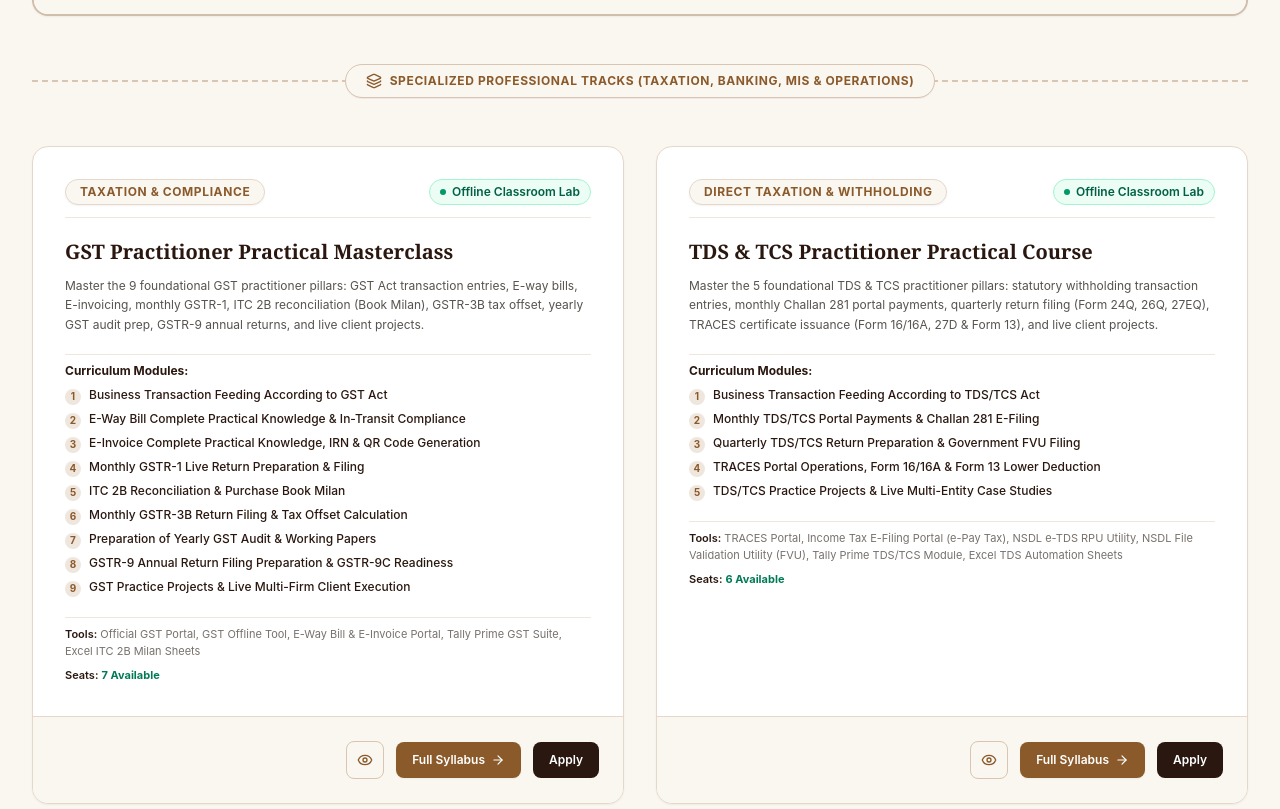
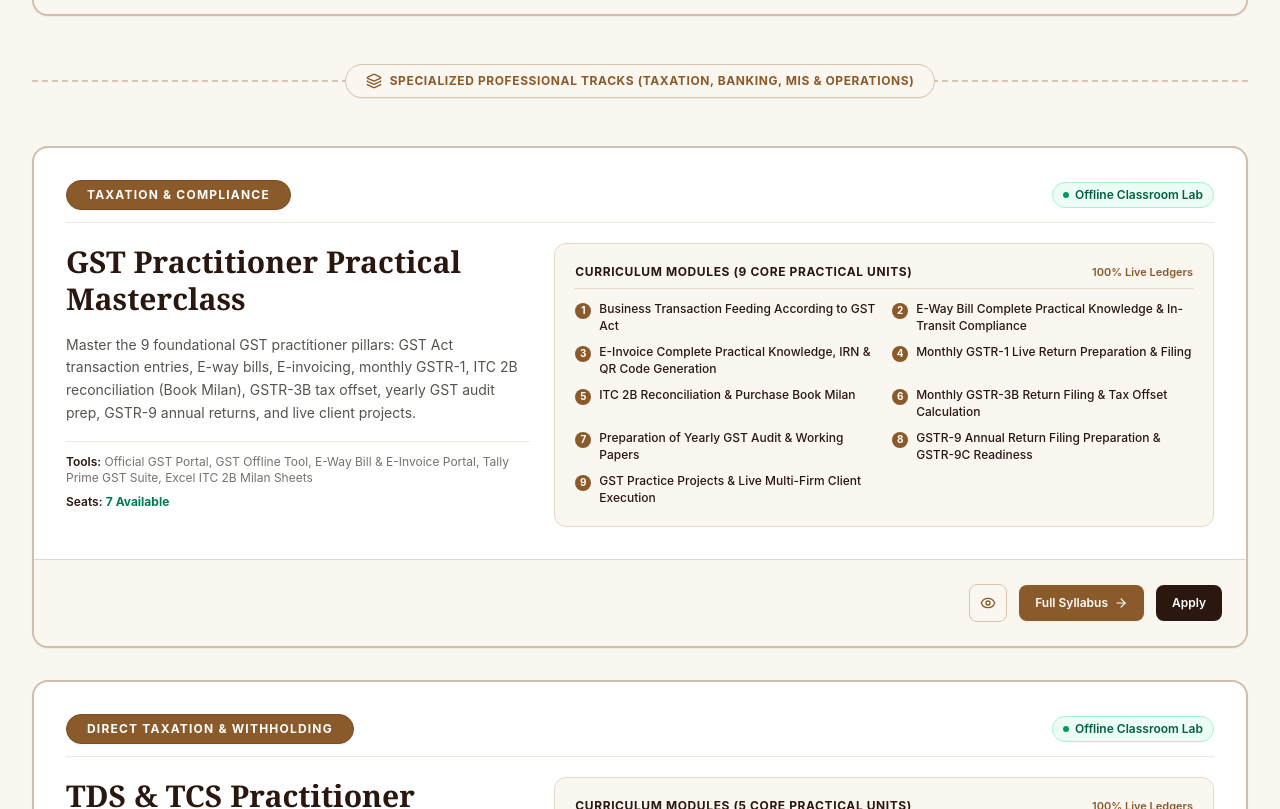
Before and after one commit to innerinsulater41-debug/YLCC, a Next.js app: page /programs in a window 1280 px wide. Shown: the part 4191-5000 px from the top of the page. Built offline with nearby package versions, Linux system fonts and the light colour scheme; no server answers.

Commit message:
feat(programs): style GST Practitioner, TDS & TCS, and Corporate Payroll as full-width cards with brown theme under Specialized Tracks partition

```diff
--- a/src/components/programs/ProgramsListClient.tsx
+++ b/src/components/programs/ProgramsListClient.tsx
@@ -118,22 +118,25 @@ export default function ProgramsListClient({ programs }: ProgramsListClientProps
       ) : (
         <div className="grid grid-cols-1 md:grid-cols-2 gap-8">
           {filtered.map((prog) => {
-            const isExecutiveTrack =
+            const isFullWidthTrack =
               prog.id === 'prog-1' ||
               prog.id === 'prog-2' ||
               prog.id === 'prog-3' ||
               prog.id === 'prog-10' ||
               prog.id === 'prog-11' ||
               prog.id === 'prog-12' ||
-              prog.id === 'prog-13';
+              prog.id === 'prog-13' ||
+              prog.id === 'prog-4' ||
+              prog.id === 'prog-5' ||
+              prog.id === 'prog-6';
 
             const isPrimaryTheme =
-              isExecutiveTrack ||
+              isFullWidthTrack ||
               prog.category === 'Tally Prime' ||
               prog.category === 'Accounts Manager & Audit';
 
             const isFullWidth =
-              isExecutiveTrack &&
+              isFullWidthTrack &&
               selectedCategory === 'All' &&
               !search.trim();
 
```
